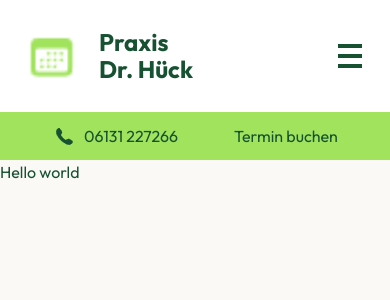
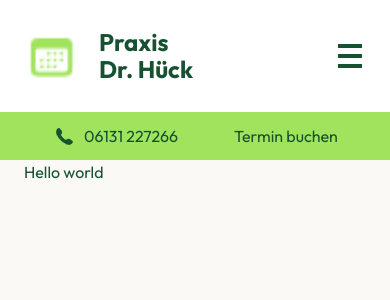
Before and after one commit to mstnwl/geradezaehne, a Next.js app: page / in a window 390 px wide. Shown: the top 300 px of the page. Built offline with nearby package versions, Linux system fonts and the light colour scheme.

Commit message:
fix: keep side padding outside the content column

```diff
--- a/app/page.tsx
+++ b/app/page.tsx
@@ -1,3 +1,7 @@
 export default function Home() {
-  return <main>Hello world</main>;
+  return (
+    <main className="px-gutter">
+      <div className="mx-auto max-w-column">Hello world</div>
+    </main>
+  );
 }
--- a/components/header/site-header.tsx
+++ b/components/header/site-header.tsx
@@ -31,8 +31,8 @@ export function SiteHeader() {
 
   return (
     <header className="text-ink">
-      <div className="bg-white">
-        <div className="mx-auto flex h-header max-w-column items-center justify-between px-gutter lg:px-0">
+      <div className="bg-white px-gutter">
+        <div className="mx-auto flex h-header max-w-column items-center justify-between">
           <Header open={open} onToggle={() => setOpen((value) => !value)} />
           <TopNavigation open={open} onClose={() => setOpen(false)} />
         </div>
--- a/components/header/sub-header.tsx
+++ b/components/header/sub-header.tsx
@@ -2,8 +2,8 @@ import Image from "next/image";
 
 export function SubHeader() {
   return (
-    <div className="bg-accent text-ink">
-      <div className="mx-auto flex h-bar max-w-column items-center justify-center px-gutter lg:justify-between lg:px-0">
+    <div className="bg-accent px-gutter text-ink">
+      <div className="mx-auto flex h-bar max-w-column items-center justify-center lg:justify-between">
         <p className="hidden text-nav lg:block">
           Sprechzeiten heute: 8.30 – 12:00 Uhr und 13.00 – 17.00 Uhr
         </p>
--- a/components/header/top-navigation.tsx
+++ b/components/header/top-navigation.tsx
@@ -48,8 +48,8 @@ export function TopNavigation({ open, onClose }: TopNavigationProps) {
         ))}
       </nav>
       {open ? (
-        <div className="fixed inset-0 z-10 overflow-auto bg-white lg:hidden">
-          <div className="mx-auto flex h-header max-w-column items-center justify-end px-gutter">
+        <div className="fixed inset-0 z-10 overflow-auto bg-white px-gutter lg:hidden">
+          <div className="mx-auto flex h-header max-w-column items-center justify-end">
             <button type="button" aria-label="Menü schließen" onClick={onClose}>
               <Image
                 src="/icon-close.png"
@@ -62,7 +62,7 @@ export function TopNavigation({ open, onClose }: TopNavigationProps) {
           </div>
           <nav
             aria-label="Menü"
-            className="mx-auto flex max-w-column flex-col gap-gutter px-gutter"
+            className="mx-auto flex max-w-column flex-col gap-gutter"
           >
             {menuLinks.map((label) => (
               <Link
```
